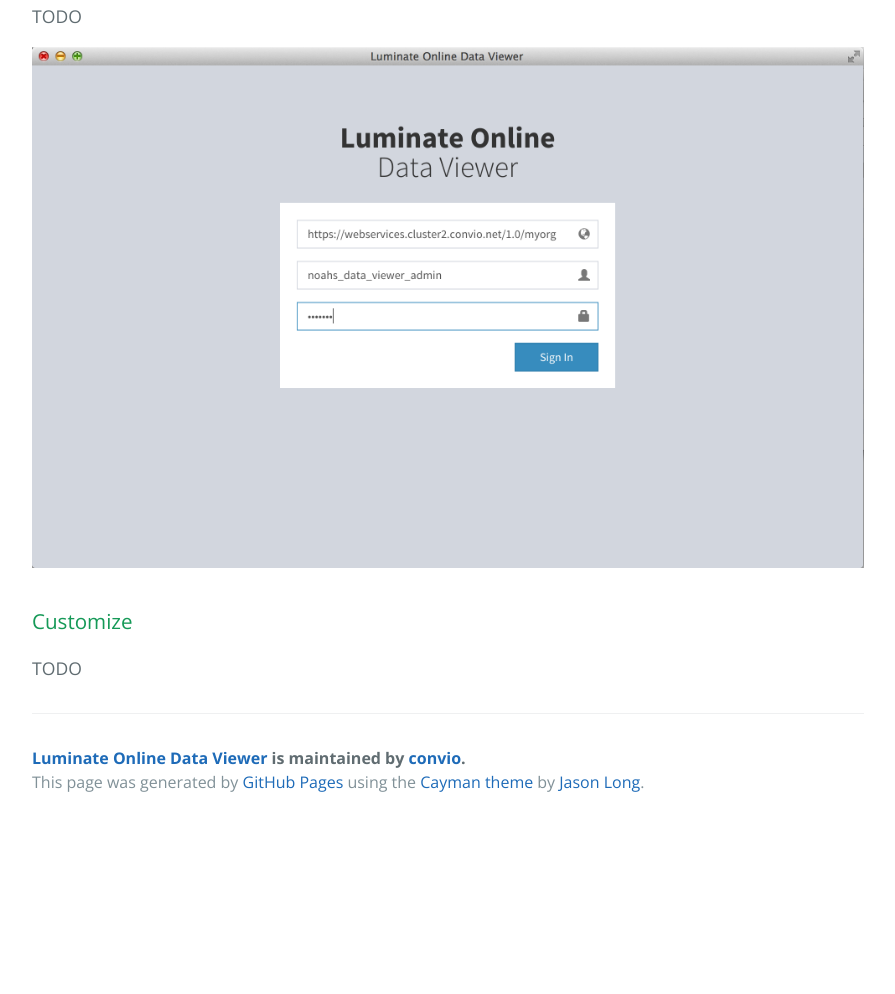
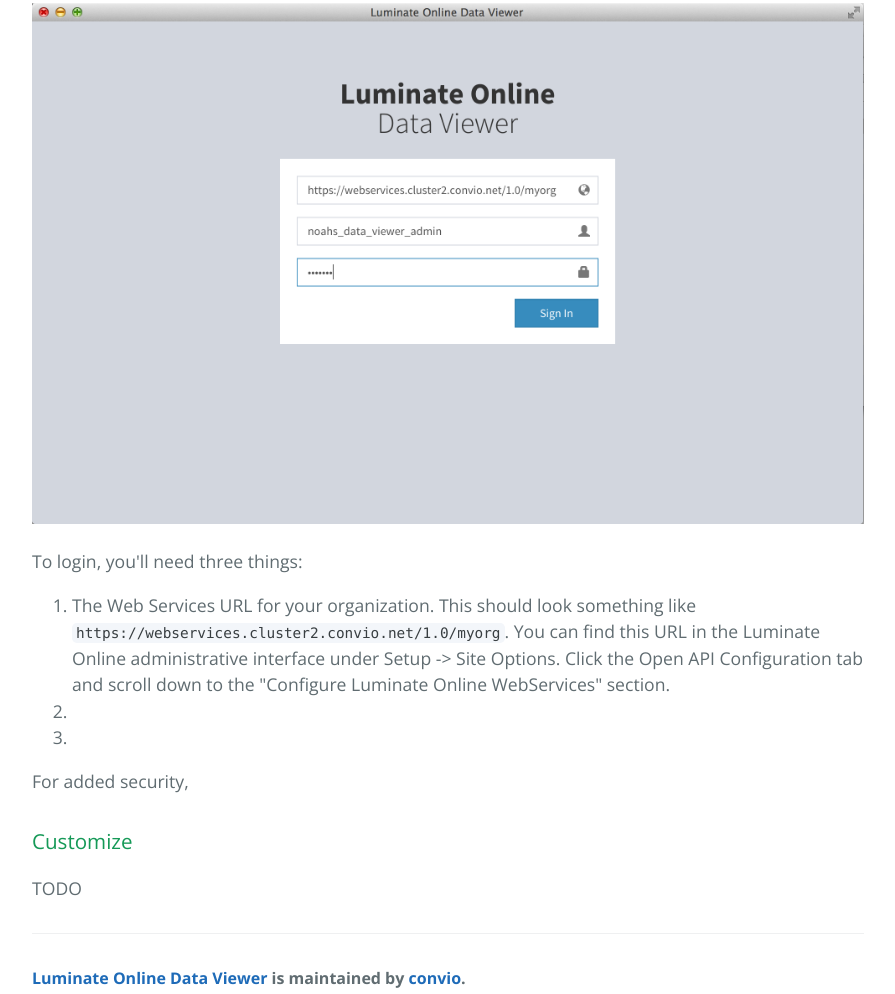
Before and after one commit to convio/luminate-online-data-viewer, a plain HTML site: page index.html in a window 1280 px wide. Shown: the part 1368-2362 px from the top of the page, without its empty margins (192-1087 px from the left). Before the commit the page ends 2194 px from the top, so only its background shows below. Drawn offline with nearby package versions, Linux system fonts and the light colour scheme.

Commit message:
Add info about Web Services URL

```diff
--- a/index.html
+++ b/index.html
@@ -22,8 +22,9 @@
       <h3>
 <a id="welcome-to-github-pages" class="anchor" href="#about" aria-hidden="true"><span class="octicon octicon-link"></span></a>About</h3>
 
+<p><img alt="Example Donations Report" src="screenshot-donation-report.png"></p>
+
 <p>The Luminate Online Data Viewer allows organizations to gain insight into the performance of their online marketing campaigns with up-to-the-minute reporting using <a href="http://open.convio.com/webservices/">Luminate Online Web Services</a>.</p>
-<p><img alt="Example Donations Report" src="screenshot-donation-report.png"></p>
 
 <h3>
 <a id="designer-templates" class="anchor" href="#download" aria-hidden="true"><span class="octicon octicon-link"></span></a>Download</h3>
@@ -34,8 +35,17 @@
 <h3>
 <a id="designer-templates" class="anchor" href="#logging-in" aria-hidden="true"><span class="octicon octicon-link"></span></a>Logging In</h3>
 
-<p>TODO</p>
 <p><img alt="Login Screen" src="screenshot-login.png"></p>
+
+<p>To login, you'll need three things:</p>
+
+<ol>
+<li>The Web Services URL for your organization. This should look something like <code>https://webservices.cluster2.convio.net/1.0/myorg</code>. You can find this URL in the Luminate Online administrative interface under Setup -> Site Options. Click the Open API Configuration tab and scroll down to the "Configure Luminate Online WebServices" section.</li>
+<li></li>
+<li></li>
+</ol>
+
+<p>For added security, </p>
 
 <h3>
 <a id="creating-pages-manually" class="anchor" href="#customize" aria-hidden="true"><span class="octicon octicon-link"></span></a>Customize</h3>
--- a/params.json
+++ b/params.json
@@ -1,7 +1,7 @@
 {
   "name": "Luminate Online Data Viewer",
   "tagline": "A desktop application for Windows and OS X providing realtime reporting for Luminate Online.",
-  "body": "### About\r\nThe Luminate Online Data Viewer allows organizations to gain insight into the performance of their online marketing campaigns with up-to-the-minute reporting using [Luminate Online Web Services](http://open.convio.com/webservices/).\r\n![Example Donations Report](screenshot-donation-report.png)\r\n\r\n### Download\r\nThe Data Viewer is available for 32- and 64-bit Windows and OS X operating systems.\r\n[Windows (32-bit)](https://github.com/convio/luminate-online-data-viewer/raw/master/download/win32.zip)\r[Windows (64-bit)](https://github.com/convio/luminate-online-data-viewer/raw/master/download/win64.zip)\r[OS X (32-bit)](https://github.com/convio/luminate-online-data-viewer/raw/master/download/osx32.zip)\r[OS X (64-bit)](https://github.com/convio/luminate-online-data-viewer/raw/master/download/osx64.zip)\r\n\r\n### Logging In\r\nTODO\r\n![Login Screen](screenshot-login.png)\r\n\r\n### Customize\r\nTODO\r\n",
+  "body": "### About\r\n![Example Donations Report](screenshot-donation-report.png)\r\nThe Luminate Online Data Viewer allows organizations to gain insight into the performance of their online marketing campaigns with up-to-the-minute reporting using [Luminate Online Web Services](http://open.convio.com/webservices/).\r\n\r\n### Download\r\nThe Data Viewer is available for 32- and 64-bit Windows and OS X operating systems.\r\n[Windows (32-bit)](https://github.com/convio/luminate-online-data-viewer/raw/master/download/win32.zip)\r[Windows (64-bit)](https://github.com/convio/luminate-online-data-viewer/raw/master/download/win64.zip)\r[OS X (32-bit)](https://github.com/convio/luminate-online-data-viewer/raw/master/download/osx32.zip)\r[OS X (64-bit)](https://github.com/convio/luminate-online-data-viewer/raw/master/download/osx64.zip)\r\n\r\n### Logging In\r\n![Login Screen](screenshot-login.png)\r\nTo login, you'll need three things:\r\n1. The Web Services URL for your organization. This should look something like `https://webservices.cluster2.convio.net/1.0/myorg`. You can find this URL in the Luminate Online administrative interface under Setup -> Site Options. Click the Open API Configuration tab and scroll down to the \"Configure Luminate Online WebServices\" section.\n2. \n3. \r\nFor added security, \r\n\r\n### Customize\r\nTODO\r\n",
   "google": "",
   "note": "Don't delete this file! It's used internally to help with page regeneration."
 }
```
